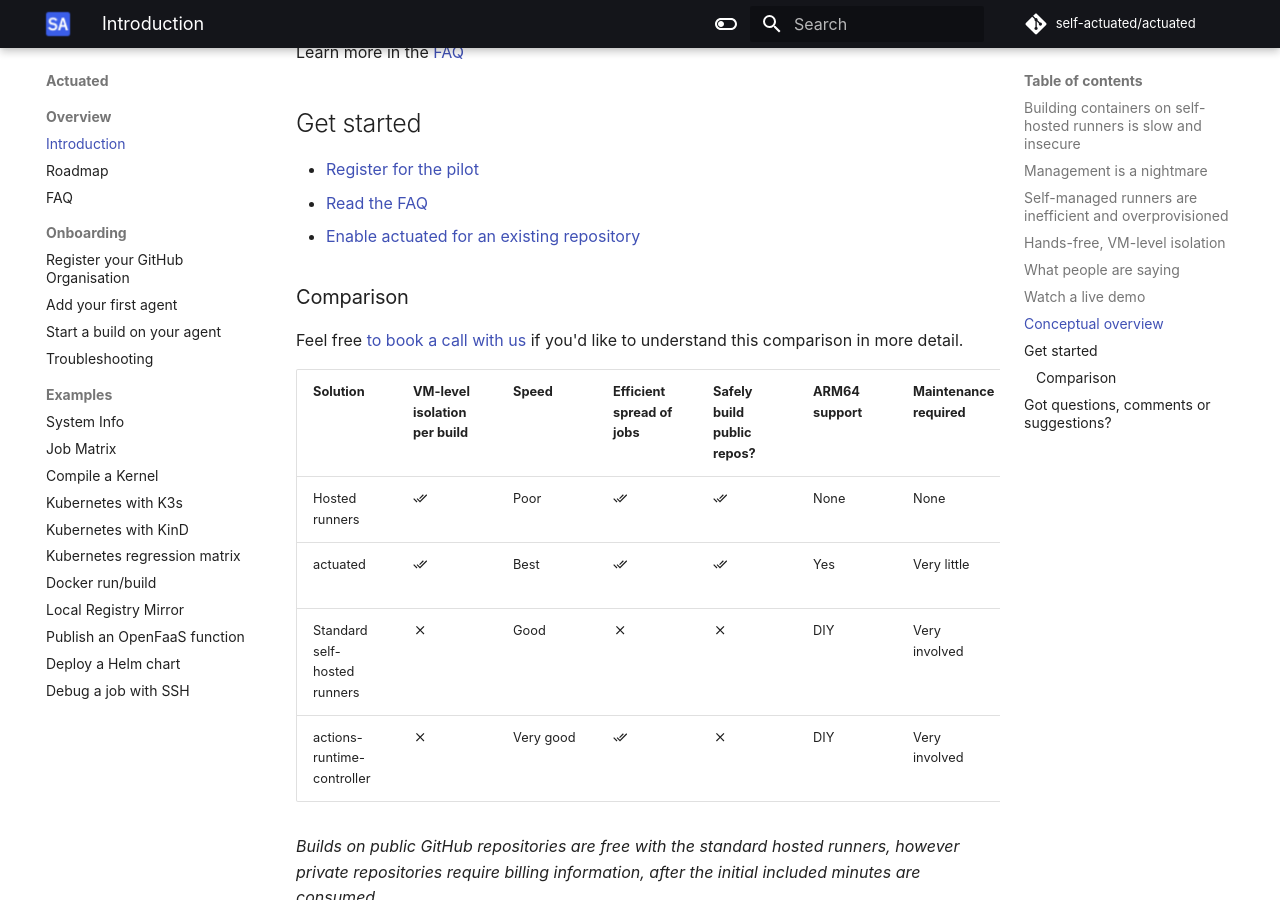
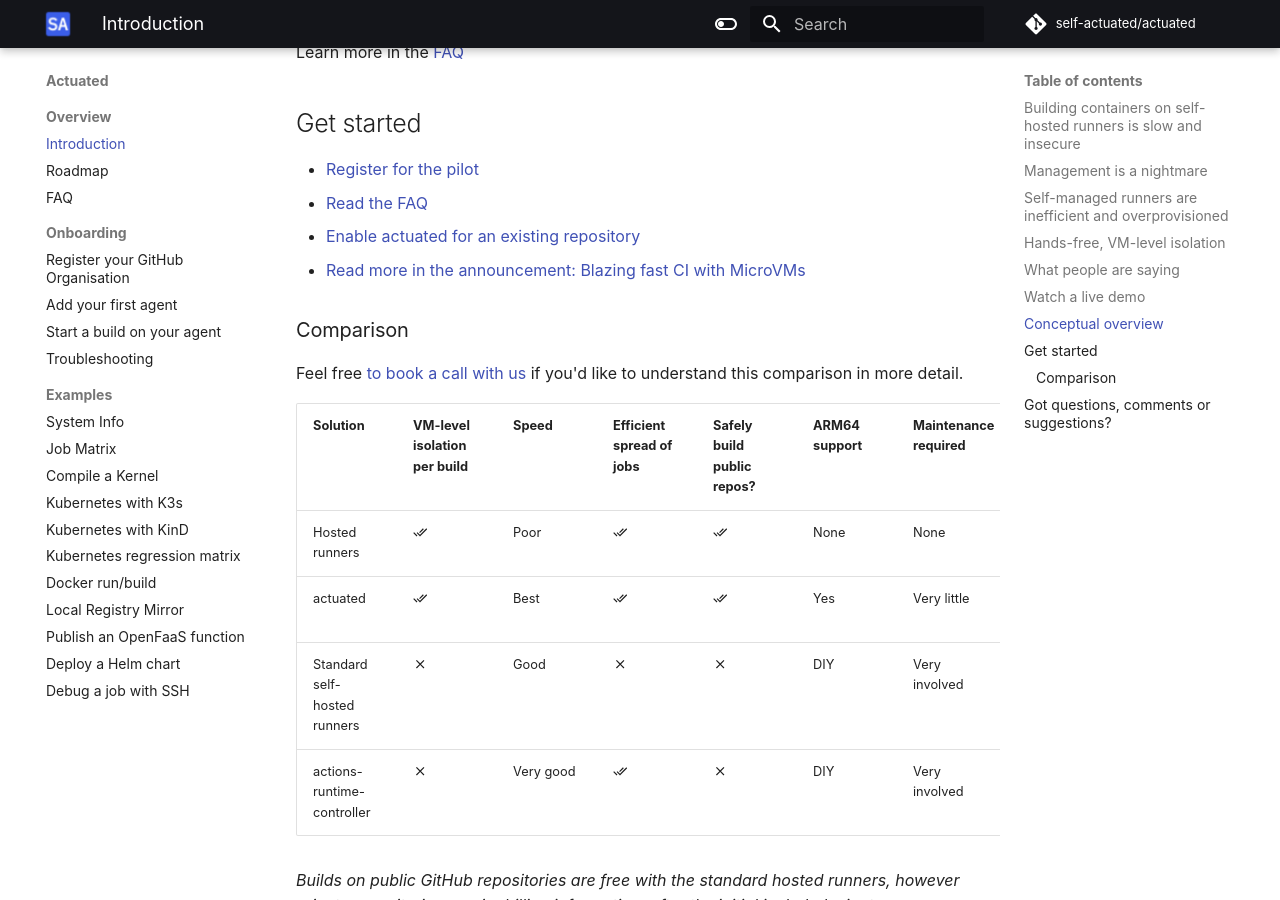
Before and after one commit to welteki/docs.actuated.dev, an MkDocs documentation site: the page built from docs/index.md, in a window 1280 px wide and 900 px high, scrolled down 3836 px. Built offline with MkDocs 1.6.1 and Material for MkDocs 9.7.7, drawn with Linux system fonts in a browser that asks for light colours; some web fonts are replaced.

Commit message:
Add link to blog post
Signed-off-by: Alex Ellis (OpenFaaS Ltd) <alexellis2@gmail.com>

```diff
--- a/docs/index.md
+++ b/docs/index.md
@@ -97,10 +97,9 @@
 * [Register for the pilot](register.md)
 * [Read the FAQ](faq.md)
 * [Enable actuated for an existing repository](test-build.md)
-
+* [Read more in the announcement: Blazing fast CI with MicroVMs](https://blog.alexellis.io/blazing-fast-ci-with-microvms/)
 
 ### Comparison
-
 
 Feel free [to book a call with us](register.md) if you'd like to understand this comparison in more detail.
 
```
